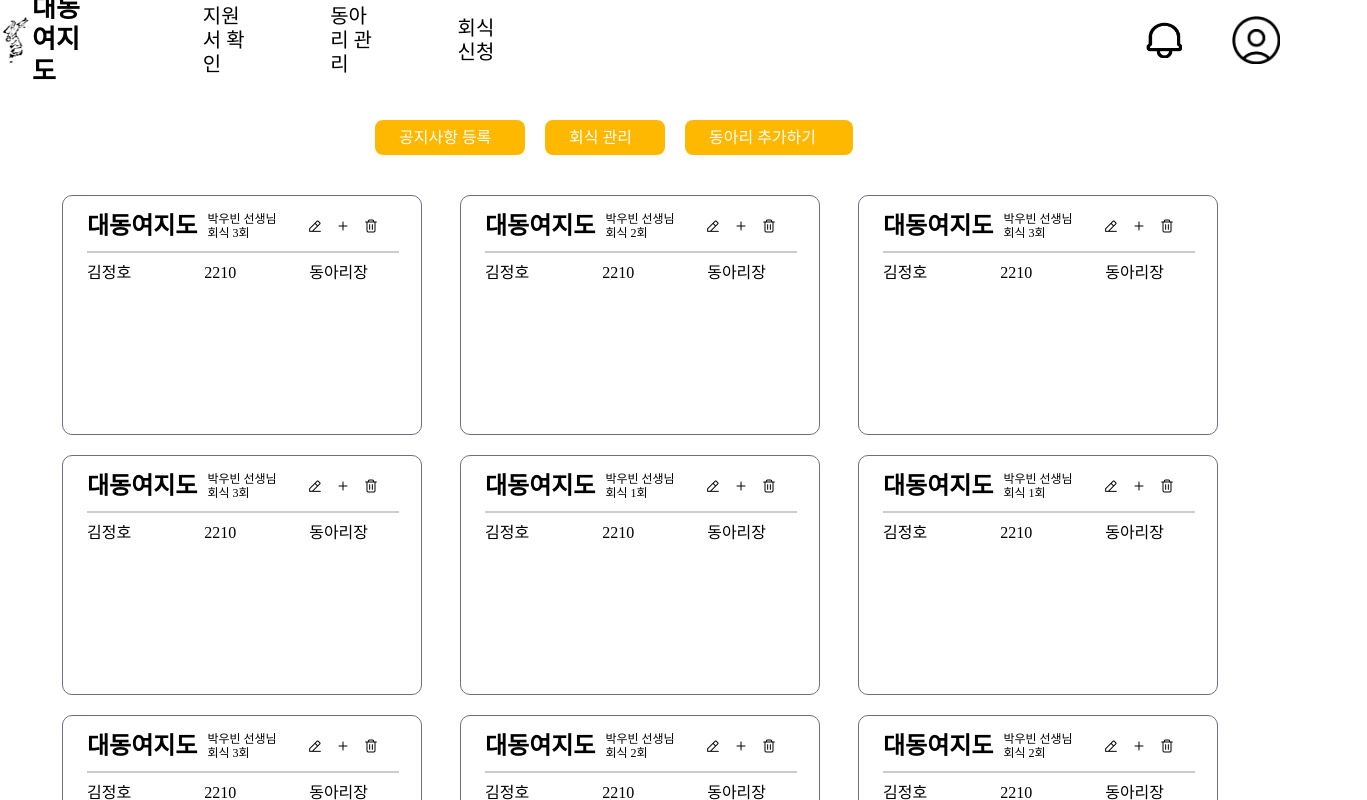
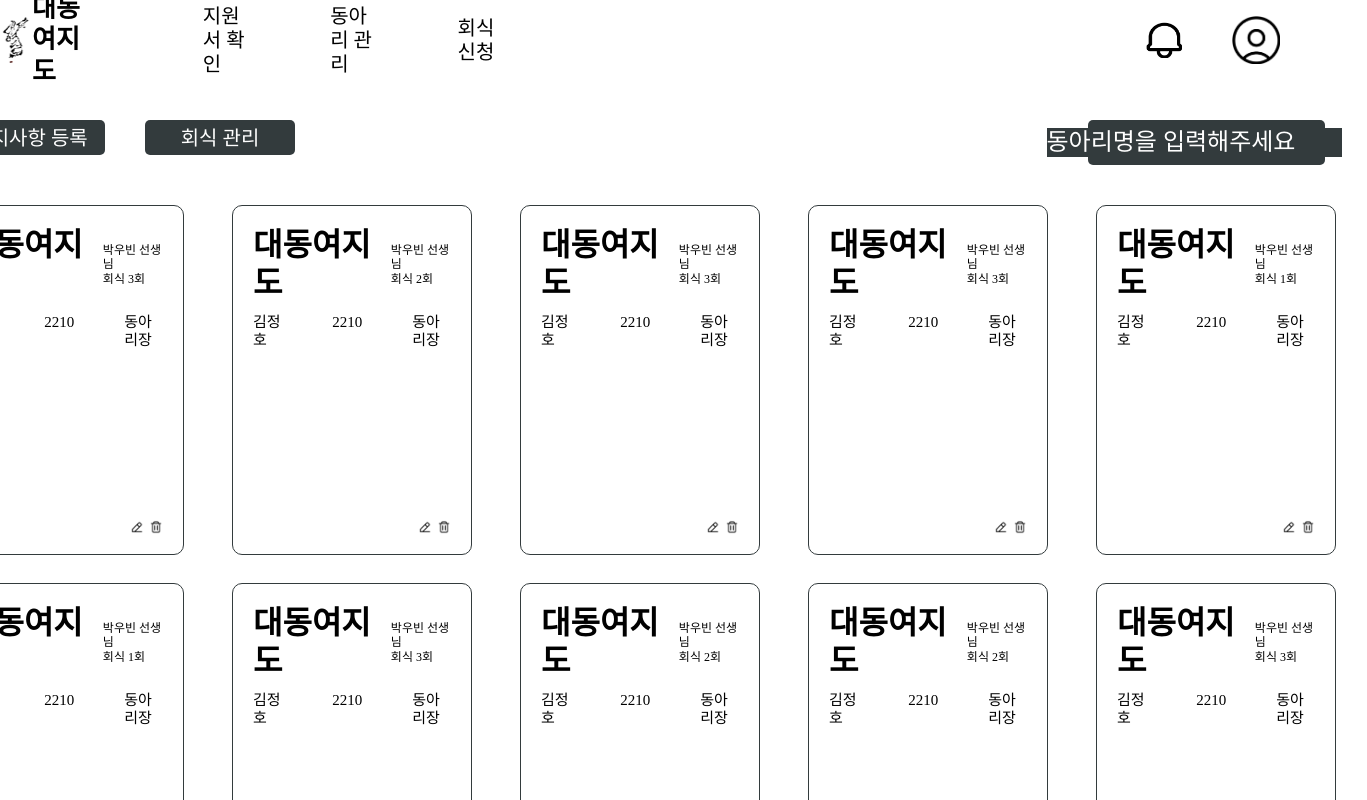
Before and after one commit to Team-jeong-ho-kim/Daedongyeojido_FE, a React (Create React App) app: page /ClubMgt in a window 1280 px wide. Shown: the top 800 px of the page, 1367 px wide, since content can reach past the window. Built offline with nearby package versions, Linux system fonts and the light colour scheme; a web font is replaced by a local one.

Commit message:
🌧 :: 동아리 관리, 회식페이지 퍼블리싱2

```diff
--- a/src/GlobalStyle.style.ts
+++ b/src/GlobalStyle.style.ts
@@ -13,7 +13,7 @@ table, caption, tbody, tfoot, thead, tr, th, td,
 article, aside, canvas, details, embed,
 figure, figcaption, footer, header, hgroup,
 main, menu, nav, output, ruby, section, summary,
-time, mark, audio, video {
+time, mark, audio, video, input, button, select, option, textarea {
   margin: 0;
   padding: 0;
   border: 0;
@@ -21,6 +21,8 @@ time, mark, audio, video {
   font: inherit;
   vertical-align: baseline;
   cursor: default;
+  font-family: 'DXhimchan';
+  font-weight: 500;
 }
 /* HTML5 display-role reset for older browsers */
 article, aside, details, figcaption, figure,
--- a/src/assets/index.ts
+++ b/src/assets/index.ts
@@ -20,3 +20,4 @@ export { default as LeftArrowBlack } from "./img/LeftArrowBlack.png";
 export { default as RightArrowBlack } from "./img/RightArrowBlack.png";
 export { default as MyPage } from "./img/MyPage.png";
 export { default as Close } from "./img/Close.png";
+export { default as PlusWhite } from "./img/PlusWhite.png";
--- a/src/components/Club.tsx
+++ b/src/components/Club.tsx
@@ -1,7 +1,14 @@
 import styled from "styled-components";
-import { Edit, Plus, Remove } from "../assets";
+import { Edit, Remove } from "../assets";
+import { useState } from "react";
+import PlusMember from "../components/PlusMember";
 
-const Club = () => {
+interface ClubProps {
+  setPlusMemberVisible: React.Dispatch<React.SetStateAction<boolean>>;
+}
+
+const Club: React.FC<ClubProps> = ({ setPlusMemberVisible }) => {
+  const [plusMemberVisible, setPlusMemberVisible_] = useState(false);
   const clubs = [
     { clubname: "대동여지도", teacher: "박우빈 선생님", dine: "회식 3회" },
     { clubname: "대동여지도", teacher: "박우빈 선생님", dine: "회식 2회" },
@@ -12,7 +19,20 @@ const Club = () => {
     { clubname: "대동여지도", teacher: "박우빈 선생님", dine: "회식 3회" },
     { clubname: "대동여지도", teacher: "박우빈 선생님", dine: "회식 2회" },
     { clubname: "대동여지도", teacher: "박우빈 선생님", dine: "회식 2회" },
+    { clubname: "대동여지도", teacher: "박우빈 선생님", dine: "회식 3회" },
+    { clubname: "대동여지도", teacher: "박우빈 선생님", dine: "회식 2회" },
+    { clubname: "대동여지도", teacher: "박우빈 선생님", dine: "회식 3회" },
+    { clubname: "대동여지도", teacher: "박우빈 선생님", dine: "회식 3회" },
+    { clubname: "대동여지도", teacher: "박우빈 선생님", dine: "회식 1회" },
+    { clubname: "대동여지도", teacher: "박우빈 선생님", dine: "회식 1회" },
+    { clubname: "대동여지도", teacher: "박우빈 선생님", dine: "회식 3회" },
+    { clubname: "대동여지도", teacher: "박우빈 선생님", dine: "회식 2회" },
+    { clubname: "대동여지도", teacher: "박우빈 선생님", dine: "회식 2회" },
   ];
+
+  const PlusMemberClick = () => {
+    setPlusMemberVisible_((prevVisible) => !prevVisible);
+  };
   return (
     <Container>
       {clubs.map((element) => (
@@ -23,29 +43,30 @@ const Club = () => {
               <ClubDetail>{element.teacher}</ClubDetail>
               <ClubDetail>{element.dine}</ClubDetail>
             </Detail>
-            <Icons>
-              <Icon src={Edit} />
-              <Icon src={Plus} />
-              <Icon src={Remove} />
-            </Icons>
           </ClubWrapper>
-          <Line></Line>
           <Member>
             <Info>김정호</Info>
             <Info>2210</Info>
             <Info>동아리장</Info>
           </Member>
+          <Icons>
+            <Icon onClick={PlusMemberClick} src={Edit} />
+            <Icon src={Remove} />
+          </Icons>
         </Border>
       ))}
+      {plusMemberVisible && (
+        <PlusMember setPlusMemberVisible={setPlusMemberVisible_} />
+      )}
     </Container>
   );
 };
 
 const Container = styled.div`
   display: grid;
-  grid-template-columns: repeat(auto-fill, 360px 360px 360px);
-  row-gap: 20px;
-  column-gap: 38px;
+  grid-template-columns: repeat(auto-fill, 240px 240px 240px 240px 240px);
+  row-gap: 28px;
+  column-gap: 48px;
   justify-content: center;
 `;
 
@@ -53,11 +74,11 @@ const Border = styled.div`
   display: flex;
   flex-direction: column;
   gap: 10px;
-  width: 360px;
-  height: 240px;
-  border: 1px solid #6e6e87;
+  width: 240px;
+  height: 350px;
+  border: 1px solid #333b3d;
   border-radius: 10px;
-  padding: 16px 24px;
+  padding: 20px;
 `;
 
 const ClubWrapper = styled.div`
@@ -67,7 +88,7 @@ const ClubWrapper = styled.div`
 `;
 
 const ClubName = styled.p`
-  font-size: 24px;
+  font-size: 32px;
   font-weight: 700;
 `;
 
@@ -78,34 +99,28 @@ const Detail = styled.div`
 
 const ClubDetail = styled.p`
   font-size: 12px;
-  font-weight: 400;
 `;
 
 const Icons = styled.div`
   display: flex;
-  gap: 12px;
-  margin-left: 20px;
+  justify-content: end;
+  align-items: flex-end;
+  gap: 5px;
+  margin-top: auto;
 `;
 
 const Icon = styled.img`
-  width: 16px;
-  height: 16px;
-`;
-
-const Line = styled.div`
-  width: 312px;
-  height: 1px;
-  border: 0.5px solid #cccccc;
+  width: 14px;
+  height: 14px;
 `;
 
 const Member = styled.div`
   display: flex;
-  gap: 73px;
+  gap: 50px;
 `;
 
 const Info = styled.p`
-  font-size: 16px;
-  font-weight: 400;
+  font-size: 15px;
 `;
 
 export default Club;
--- a/src/components/PlusMember.tsx
+++ b/src/components/PlusMember.tsx
@@ -81,7 +81,7 @@ const ClubName = styled.input`
   width: 140px;
   border: none;
   border-bottom: 1px solid #6e6e87;
-  font-size: 24px;
+  font-size: 32px;
   font-weight: 700;
 `;
 
@@ -89,8 +89,7 @@ const Teacher = styled.input`
   width: 110px;
   border: none;
   border-bottom: 1px solid #6e6e87;
-  font-size: 12px;
-  font-weight: 400;
+  font-size: 14px;
 `;
 
 const Line = styled.div`
@@ -119,6 +118,7 @@ const NameNumber = styled.div`
   height: 27px;
   border-radius: 5px;
   border: 1px solid #cccccc;
+  color: black;
 `;
 
 const Icons = styled.div`
@@ -143,9 +143,12 @@ const Select = styled.select`
   height: 27px;
   border-radius: 5px;
   border: 1px solid #cccccc;
+  color: black;
 `;
 
-const Option = styled.option``;
+const Option = styled.option`
+  color: black;
+`;
 
 const SaveBtn = styled.div`
   display: flex;
@@ -155,7 +158,7 @@ const SaveBtn = styled.div`
   height: 35px;
   padding: 8px 24px;
   border-radius: 8px;
-  background-color: #ffb800;
+  background-color: #333b3d;
   color: #ffffff;
   font-size: 16px;
   font-weight: 400;
--- a/src/components/PlusMemberInput.tsx
+++ b/src/components/PlusMemberInput.tsx
@@ -49,6 +49,7 @@ const Select = styled.select`
   height: 23px;
   border-radius: 5px;
   border: 1px solid rgba(110, 110, 135, 0.5);
+  color: #6e6e87;
 `;
 
 const Option = styled.option``;
--- a/src/components/UploadAnnounce.tsx
+++ b/src/components/UploadAnnounce.tsx
@@ -45,39 +45,39 @@ const Inputs = styled.div`
 
 const TitleInput = styled.input`
   height: 43px;
-  font-size: 16px;
-  font-weight: 600;
+  font-size: 24px;
   padding: 16px 24px;
   border-radius: 10px;
   border: 1px solid rgba(110, 110, 135, 0.5);
   &::placeholder {
-    font-size: 16px;
-    font-weight: 600;
+    font-size: 24px;
     color: #6e6e87;
   }
 `;
 
 const ContentsInput = styled.textarea`
   height: 286px;
-  font-size: 16px;
-  font-weight: 400;
+  font-size: 20px;
   padding: 24px;
   border-radius: 10px;
   resize: none;
   border: 1px solid rgba(110, 110, 135, 0.5);
   &::placeholder {
-    font-size: 16px;
-    font-weight: 400;
+    font-size: 20px;
     color: #6e6e87;
   }
 `;
 
 const AnnounceBtn = styled.div`
+  display: flex;
+  flex-direction: column;
+  justify-content: center;
+  align-items: center;
   width: 150px;
-  padding: 8px 24px;
+  height: 35px;
   color: #ffffff;
   border-radius: 8px;
-  background-color: #cccccc;
+  background-color: #333b3d;
   margin-left: 400px;
 `;
 
--- a/src/page/ClubMgtpage.tsx
+++ b/src/page/ClubMgtpage.tsx
@@ -2,9 +2,9 @@ import styled from "styled-components";
 import Header from "../components/Header";
 import Club from "../components/Club";
 import Announce from "../components/UploadAnnounce";
-import PlusMember from "../components/PlusMember";
 import { useState } from "react";
 import { Link } from "react-router-dom";
+import { PlusWhite } from "../assets";
 
 interface ClubProps {
   setAnnounceVisible: React.Dispatch<React.SetStateAction<boolean>>;
@@ -22,9 +22,6 @@ const ClubMgtpage: React.FC<ClubProps> = ({
   const AnnounceClick = () => {
     setAnnounceVisible_((prevVisible) => !prevVisible);
   };
-  const PlusMemberClick = () => {
-    setPlusMemberVisible_((prevVisible) => !prevVisible);
-  };
   return (
     <Container>
       <Header
@@ -32,15 +29,19 @@ const ClubMgtpage: React.FC<ClubProps> = ({
         setManageVisible={setManageVisible_}
       />
       <Buttons>
-        <AnnounceBtn onClick={AnnounceClick}>공지사항 등록</AnnounceBtn>
-        <DineBtn to="/Dine">회식 관리</DineBtn>
-        <PlusClubBtn onClick={PlusMemberClick}>동아리 추가하기</PlusClubBtn>
+        <LeftBtns>
+          <Button to="" onClick={AnnounceClick}>
+            공지사항 등록
+          </Button>
+          <Button to="/Dine">회식 관리</Button>
+        </LeftBtns>
+        <PlusClubBtn>
+          <input type="text" placeholder="동아리명을 입력해주세요" />
+          <PlusIcon src={PlusWhite} />
+        </PlusClubBtn>
       </Buttons>
-      <Club />
+      <Club setPlusMemberVisible={setPlusMemberVisible_} />
       {announceVisible && <Announce setAnnounceVisible={setAnnounceVisible_} />}
-      {plusMemberVisible &&
-        <PlusMember setPlusMemberVisible={setPlusMemberVisible_} />
-      }
     </Container>
   );
 };
@@ -54,40 +55,54 @@ const Container = styled.div`
 
 const Buttons = styled.div`
   display: flex;
-  gap: 20px;
-  margin-left: 375px;
+  justify-content: center;
+  gap: 793px;
 `;
 
-const AnnounceBtn = styled.div`
+const LeftBtns = styled.div`
+  display: flex;
+  gap: 40px;
+`;
+
+const Button = styled(Link)`
+  display: flex;
+  flex-direction: column;
+  justify-content: center;
+  align-items: center;
   width: 150px;
   height: 35px;
-  padding: 8px 24px;
-  border-radius: 8px;
-  background-color: #ffb800;
+  border-radius: 5px;
+  background-color: #333b3d;
   color: #ffffff;
-  font-size: 16px;
-  font-weight: 400;
-`;
-const DineBtn = styled(Link)`
-  width: 120px;
-  height: 35px;
-  padding: 8px 24px;
-  border-radius: 8px;
-  background-color: #ffb800;
-  color: #ffffff;
-  font-size: 16px;
-  font-weight: 400;
+  font-size: 20px;
 `;
 
 const PlusClubBtn = styled.div`
-  width: 168px;
-  height: 35px;
-  padding: 8px 24px;
-  border-radius: 8px;
-  background-color: #ffb800;
-  color: #ffffff;
-  font-size: 16px;
-  font-weight: 400;
+  display: flex;
+  justify-content: center;
+  align-items: center;
+  gap: 10px;
+  width: 237px;
+  height: 45px;
+  border-radius: 5px;
+  background-color: #333b3d;
+  input {
+    background-color: #333b3d;
+    color: #ffffff;
+    font-size: 24px;
+    font-weight: 300;
+
+    &::placeholder {
+      color: #ffffff;
+      font-size: 24px;
+      font-weight: 300;
+    }
+  }
+`;
+
+const PlusIcon = styled.img`
+  width: 15px;
+  height: 15px;
 `;
 
 export default ClubMgtpage;
--- a/src/page/Dinepage.tsx
+++ b/src/page/Dinepage.tsx
@@ -17,8 +17,8 @@ const Dinepage = () => {
         setAlarmVisible={setAlarmVisible_}
         setManageVisible={setManageVisible_}
       />
+      <Title>동아리 회식 관리</Title>
       <Wrapper>
-        <Title>동아리 회식 관리</Title>
         {Dines.map((element) => (
           <DineWrapper>
             <Club>
@@ -27,7 +27,6 @@ const Dinepage = () => {
             </Club>
             <Button>
               <AcceptanceBtn>수락</AcceptanceBtn>
-              <RefusalBtn>반대</RefusalBtn>
             </Button>
           </DineWrapper>
         ))}
@@ -36,28 +35,32 @@ const Dinepage = () => {
   );
 };
 
-const Container = styled.div``;
+const Container = styled.div`
+  display: flex;
+  flex-direction: column;
+  align-items: center;
+  gap: 55px;
+`;
 
 const Title = styled.p`
-  font-size: 44px;
-  font-weight: 900;
-  margin: 0px 870px 30px 0px;
+  font-size: 48px;
+  font-weight: bold;
+  margin-right: 1100px;
 `;
 
 const Wrapper = styled.div`
   display: flex;
   flex-direction: column;
-  align-items: center;
-  gap: 20px;
-  margin-top: 60px;
+  justify-content: center;
+  gap: 15px;
 `;
 
 const DineWrapper = styled.div`
   display: flex;
   justify-content: space-between;
-  width: 1200px;
-  height: 110px;
-  padding: 20px 36px;
+  width: 1392px;
+  height: 130px;
+  padding: 25px 35px 30px 35px;
   border-radius: 10px;
   border: 1px solid rgba(110, 110, 135, 0.5);
 `;
@@ -65,17 +68,16 @@ const DineWrapper = styled.div`
 const Club = styled.div`
   display: flex;
   flex-direction: column;
-  gap: 8px;
+  gap: 10px;
 `;
 
 const ClubName = styled.p`
-  font-size: 36px;
-  font-weight: 900;
+  font-size: 40px;
+  font-weight: bold;
 `;
 
 const DineTime = styled.p`
-  font-size: 16px;
-  font-weight: 500;
+  font-size: 24px;
 `;
 
 const Button = styled.div`
@@ -84,21 +86,12 @@ const Button = styled.div`
 `;
 
 const AcceptanceBtn = styled.div`
+  display: flex;
+  justify-content: center;
+  align-items: center;
   width: 140px;
   height: 50px;
-  background-color: #ffb800;
-  border-radius: 8px;
-  padding: 12px 44px;
-  font-size: 24px;
-  font-weight: 500;
-  color: #ffffff;
-  cursor: pointer;
-`;
-
-const RefusalBtn = styled.div`
-  width: 140px;
-  height: 50px;
-  background-color: #cccccc;
+  background-color: #333b3d;
   border-radius: 8px;
   padding: 12px 44px;
   font-size: 24px;
--- a/src/page/Loginpage.tsx
+++ b/src/page/Loginpage.tsx
@@ -11,59 +11,59 @@ const Loginpage = () => {
   const [name, setName] = useState("");
   const [part, setPart] = useState("");
   const [userData, setUserData] = useState({});
-  useEffect(() => {
-    const requestInterceptor = axios.interceptors.request.use(
-      (config) => {
-        if (
-          classNumber &&
-          name &&
-          part &&
-          localStorage.getItem("access_token")
-        ) {
-          config.headers.Authorization = `Bearer ${localStorage.getItem(
-            "access_token"
-          )}`;
-        }
-        return config;
-      },
-      (error) => {
-        return Promise.reject(error);
-      }
-    );
-    return () => {
-      axios.interceptors.request.eject(requestInterceptor);
-    };
-  }, [classNumber, name, part]);
-  const fetchData = async () => {
-    try {
-      const requestData = {
-        classNumber,
-        name,
-        part,
-      };
+  // useEffect(() => {
+  //   const requestInterceptor = axios.interceptors.request.use(
+  //     (config) => {
+  //       if (
+  //         classNumber &&
+  //         name &&
+  //         part &&
+  //         localStorage.getItem("access_token")
+  //       ) {
+  //         config.headers.Authorization = `Bearer ${localStorage.getItem(
+  //           "access_token"
+  //         )}`;
+  //       }
+  //       return config;
+  //     },
+  //     (error) => {
+  //       return Promise.reject(error);
+  //     }
+  //   );
+  //   return () => {
+  //     axios.interceptors.request.eject(requestInterceptor);
+  //   };
+  // }, [classNumber, name, part]);
+  // const fetchData = async () => {
+  //   try {
+  //     const requestData = {
+  //       classNumber,
+  //       name,
+  //       part,
+  //     };
 
-      const response = await axios.post(
-        "https://prod-server.xquare.app/jung-ho/auth/login",
-        requestData
-      );
+  //     const response = await axios.post(
+  //       "https://prod-server.xquare.app/jung-ho/auth/login",
+  //       requestData
+  //     );
 
-      const accessToken = response.data.access_token;
+  //     const accessToken = response.data.access_token;
 
-      localStorage.setItem("access_token", accessToken);
+  //     localStorage.setItem("access_token", accessToken);
 
-      setUserData(response.data);
-    } catch (error) {
-      console.error("Login failed:", error);
-    }
-  };
+  //     setUserData(response.data);
+  //   } catch (error) {
+  //     console.error("Login failed:", error);
+  //   }
+  // };
 
-  useEffect(() => {
-    fetchData();
-  }, []);
+  // useEffect(() => {
+  //   fetchData();
+  // }, []);
 
-  const handleLogin = async () => {
-    fetchData();
-  };
+  // const handleLogin = async () => {
+  //   fetchData();
+  // };
 
   return (
     <Container>
@@ -72,61 +72,82 @@ const Loginpage = () => {
         setManageVisible={setManageVisible_}
       />
       <LoginWrapper>
-        <Welcome>대동여지도에 오신 걸 환영해요!</Welcome>
+        <TextWrapper>
+          <Welcome>대동여지도에 오신 걸 환영합니다!</Welcome>
+          <LoginText>로그인 후 더 많은 기능을 사용해보세요 :&#41;</LoginText>
+        </TextWrapper>
+        <InputWrapper>
           <LoginInput
-          placeholder="학번"
+            placeholder="아이디"
             value={classNumber}
             onChange={(e: React.ChangeEvent<HTMLInputElement>) =>
               setClassNumber(e.target.value)
             }
           />
           <LoginInput
-          placeholder="이름"
+            placeholder="비밀번호"
             value={name}
             onChange={(e: React.ChangeEvent<HTMLInputElement>) =>
               setName(e.target.value)
             }
           />
-        <LoginInput
-          placeholder="역할"
-          value={part}
-          onChange={(e: React.ChangeEvent<HTMLInputElement>) =>
-            setPart(e.target.value)
-          }
-        />
-        <Login onClick={handleLogin}>로그인</Login>
+          <Login>로그인</Login>
+        </InputWrapper>
       </LoginWrapper>
     </Container>
   );
 };
 
-const Container = styled.div``;
+const Container = styled.div`
+  display: flex;
+  flex-direction: column;
+  justify-content: center;
+  align-items: center;
+  height: 100%;
+`;
 
 const LoginWrapper = styled.div`
   display: flex;
   flex-direction: column;
+  gap: 100px;
+  margin-top: 160px;
+`;
+
+const TextWrapper = styled.div`
+  display: flex;
+  flex-direction: column;
+  justify-content: center;
   align-items: center;
+  gap: 15px;
+`;
+
+const InputWrapper = styled.div`
+  display: flex;
+  flex-direction: column;
   gap: 30px;
-  margin-top: 200px;
 `;
 
 const Welcome = styled.p`
-  font-size: 36px;
-  font-weight: 900;
+  font-size: 48px;
+  font-weight: bold;
+`;
+
+const LoginText = styled.p`
+  font-size: 28px;
+  color: #676767;
 `;
 
 const Login = styled.button`
   display: flex;
   justify-content: center;
   align-items: center;
-  width: 500px;
-  height: 55px;
-  padding: 16px 24px;
+  width: 900px;
+  height: 80px;
   border-radius: 10px;
-  background-color: #ffb800;
+  background-color: #333b3d;
   color: #ffffff;
-  font-size: 20px;
-  font-weight: 400;
+  font-size: 36px;
+  font-weight: bold;
   border: none;
 `;
 
```
Also changed, not shown: src/components/LoginInput.tsx (+10 -8 lines), src/assets/img/PlusWhite.png (added). Lines whose indentation alone changed are shown as unchanged.
